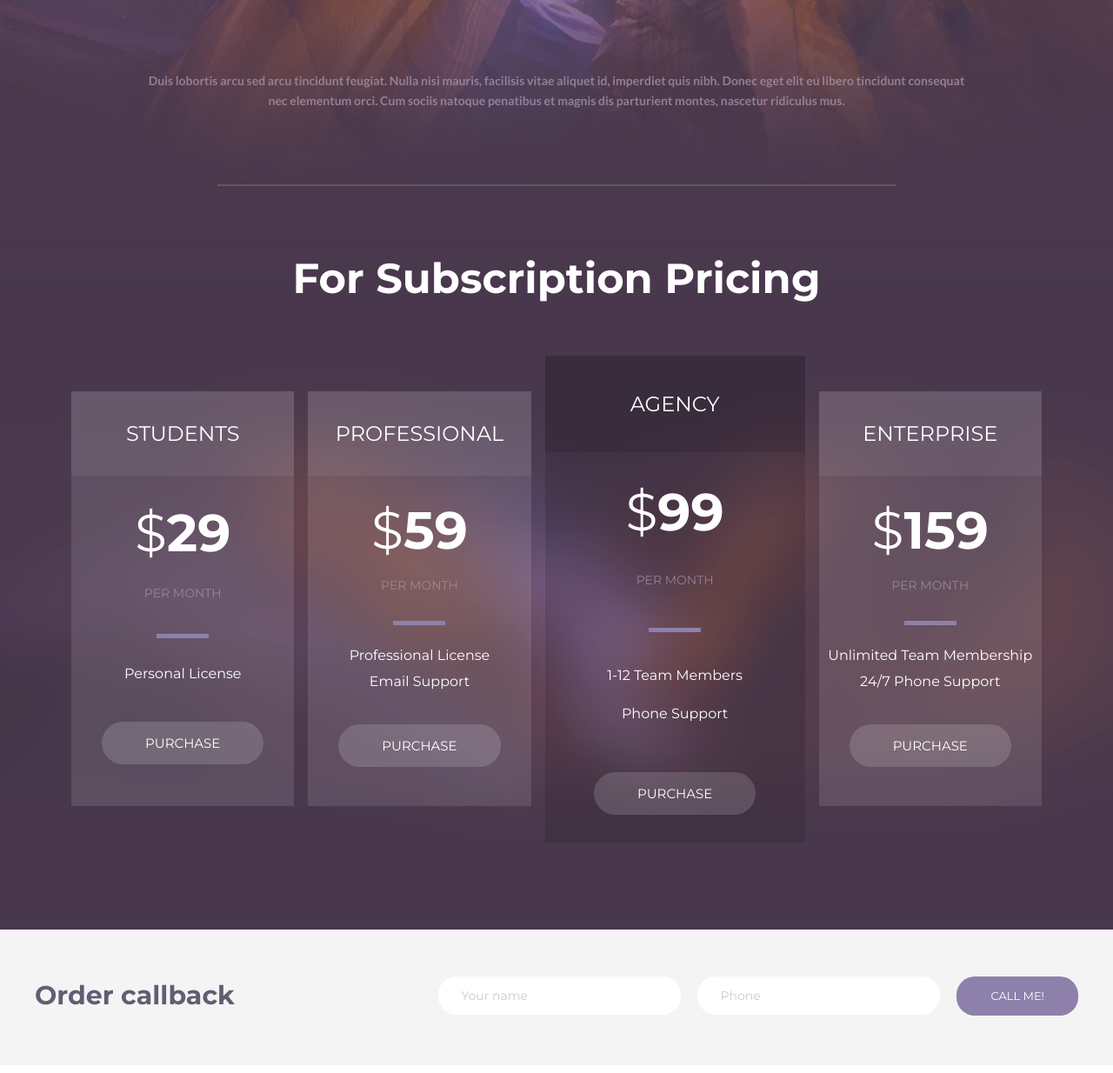
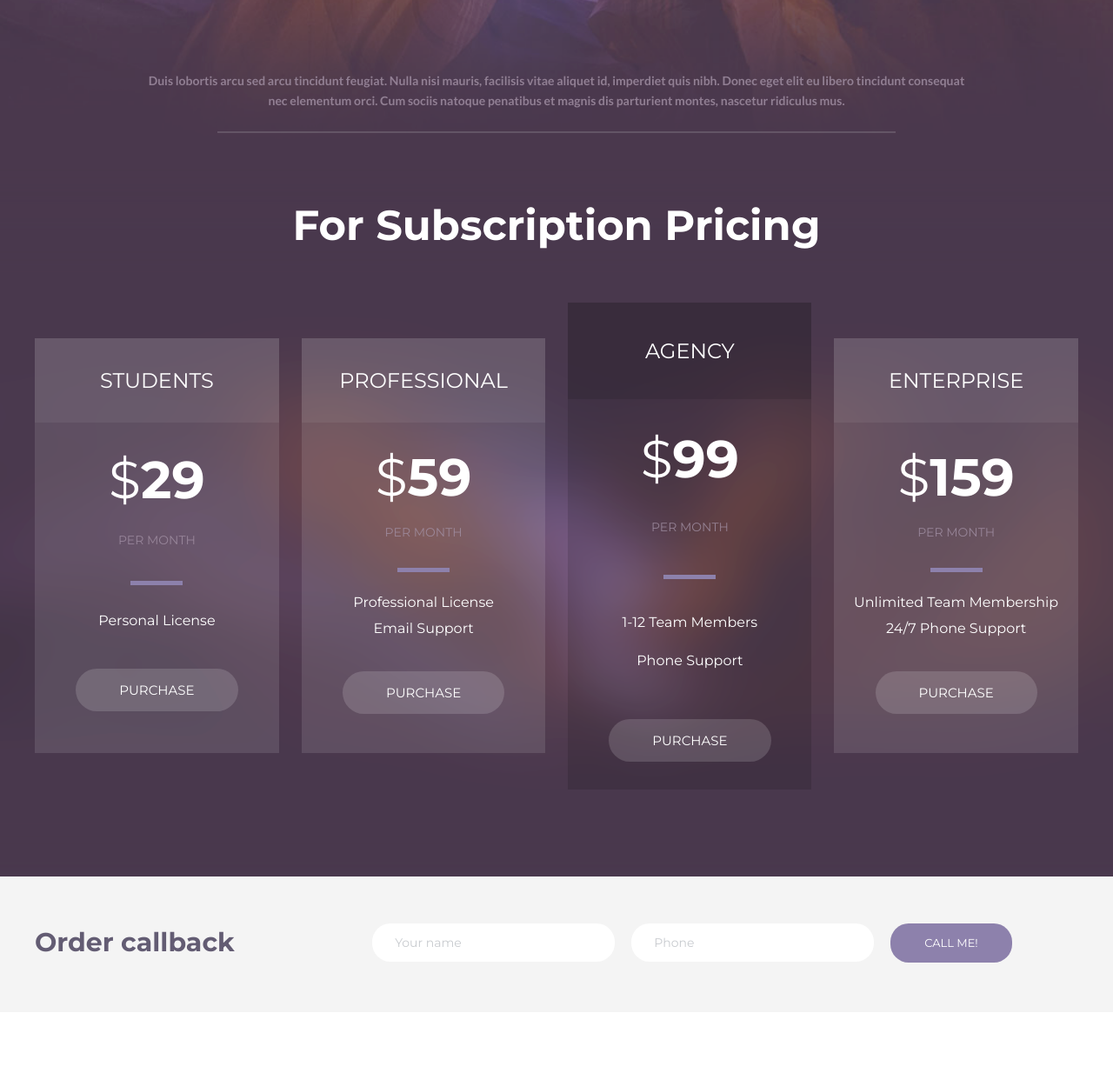
Before and after one commit to DennyTim/Forkio, a website: page src/index.html in a window 1280 px wide. Shown: the part 3420-4654 px from the top of the page at 87% size. Drawn offline with nearby package versions, Linux system fonts and the light colour scheme; files that its build step writes are made by us from their sources.

Commit message:
Updated subs and callback sections

```diff
--- a/src/scss/_callback.scss
+++ b/src/scss/_callback.scss
@@ -9,7 +9,7 @@
   padding-top: 54px;
   padding-bottom: 57px;
   display: grid;
-  text-align: right;
+  text-align: center;
   align-items: center;
   grid-template-rows: 100%;
   grid-template-columns: 26% 74%;
--- a/src/scss/_partners.scss
+++ b/src/scss/_partners.scss
@@ -71,7 +71,7 @@
 }
 
 .partners-about {
-  padding: 0 130px 77px 130px;
+  padding: 0 130px 16px 130px;
   &__info {
     font-family: $font-family-info, sans-serif;
     font-size: 14px;
@@ -166,7 +166,7 @@
     }
   }
 
-  .partners-about__info {
+  .partners-about {
     display: none;
   }
 }
--- a/src/scss/_subscription.scss
+++ b/src/scss/_subscription.scss
@@ -12,8 +12,9 @@
   }
 
   &-plan {
+    width: 300px;
     margin-left: 8px;
-    margin-right: 8px;
+    margin-right: 18px;
     margin-bottom: 100px;
     transition: 0.8s;
     background-color: rgba(255, 255, 255, 0.11);
@@ -76,6 +77,7 @@
       line-height: 15px;
       border-radius: 40px;
       background-color: rgba(255, 255, 255, 0.15);
+      outline: none;
     }
     &__btn-buy:hover {
       color: #7f6d78;
```
